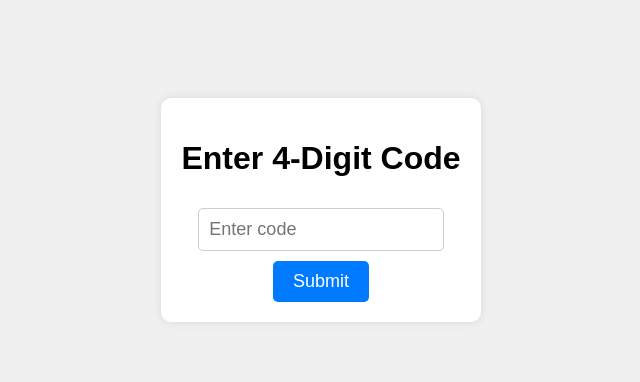
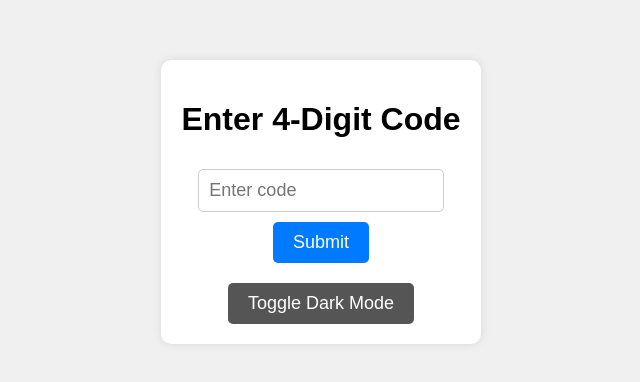
Before and after one commit to mathpunch/improved-tribble, a plain HTML site: page index.html in a window 1280 px wide. Shown: the part 198-580 px from the top of the page, without its empty margins (319-959 px from the left). Drawn offline with Linux system fonts and the light colour scheme.

Commit message:
Update index.html

```diff
--- a/index.html
+++ b/index.html
@@ -10,12 +10,14 @@
             justify-content: center;
             align-items: center;
             height: 100vh;
-            background-color: #f0f0f0;
             font-family: Arial, sans-serif;
+            margin: 0;
+            background-color: var(--bg-color);
+            color: var(--text-color);
         }
         #code-form {
             text-align: center;
-            background: white;
+            background: var(--form-bg-color);
             padding: 20px;
             border-radius: 10px;
             box-shadow: 0 0 10px rgba(0, 0, 0, 0.1);
@@ -27,6 +29,8 @@
             width: 80%;
             border: 1px solid #ccc;
             border-radius: 5px;
+            background-color: var(--input-bg-color);
+            color: var(--input-text-color);
         }
         button {
             font-size: 18px;
@@ -37,6 +41,24 @@
             border-radius: 5px;
             cursor: pointer;
         }
+        button#toggle-dark-mode {
+            margin-top: 20px;
+            background-color: #555;
+        }
+        :root {
+            --bg-color: #f0f0f0;
+            --text-color: #000;
+            --form-bg-color: #fff;
+            --input-bg-color: #fff;
+            --input-text-color: #000;
+        }
+        .dark-mode {
+            --bg-color: #121212;
+            --text-color: #fff;
+            --form-bg-color: #1e1e1e;
+            --input-bg-color: #333;
+            --input-text-color: #fff;
+        }
     </style>
 </head>
 <body>
@@ -45,6 +67,8 @@
         <input type="text" id="code" maxlength="4" placeholder="Enter code" />
         <br>
         <button onclick="checkCode()">Submit</button>
+        <br>
+        <button id="toggle-dark-mode" onclick="toggleDarkMode()">Toggle Dark Mode</button>
     </div>
 
     <script>
@@ -79,9 +103,17 @@
             document.body.innerHTML = "<h1>You are permanently banned from this site.</h1>";
         }
 
-        // Check if already banned on page load
+        function toggleDarkMode() {
+            document.body.classList.toggle("dark-mode");
+            localStorage.setItem("darkMode", document.body.classList.contains("dark-mode"));
+        }
+
         if (localStorage.getItem("banned") === "true") {
             document.body.innerHTML = "<h1>You are permanently banned from this site.</h1>";
+        }
+
+        if (localStorage.getItem("darkMode") === "true") {
+            document.body.classList.add("dark-mode");
         }
     </script>
 </body>
```
